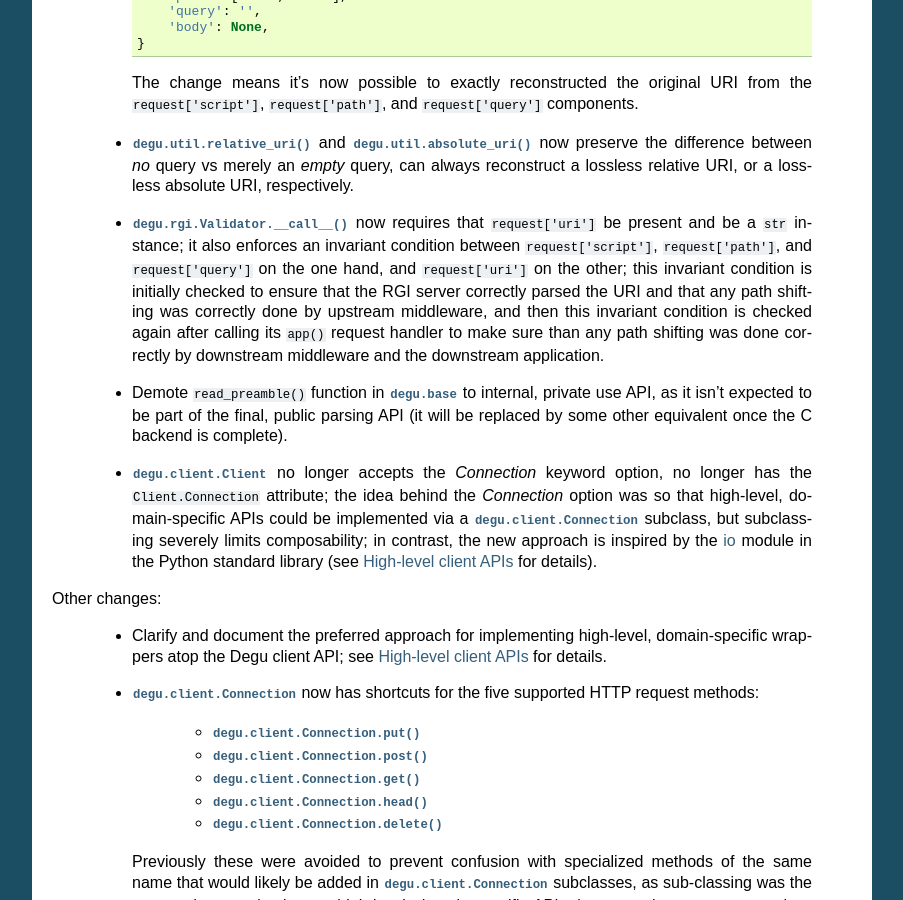
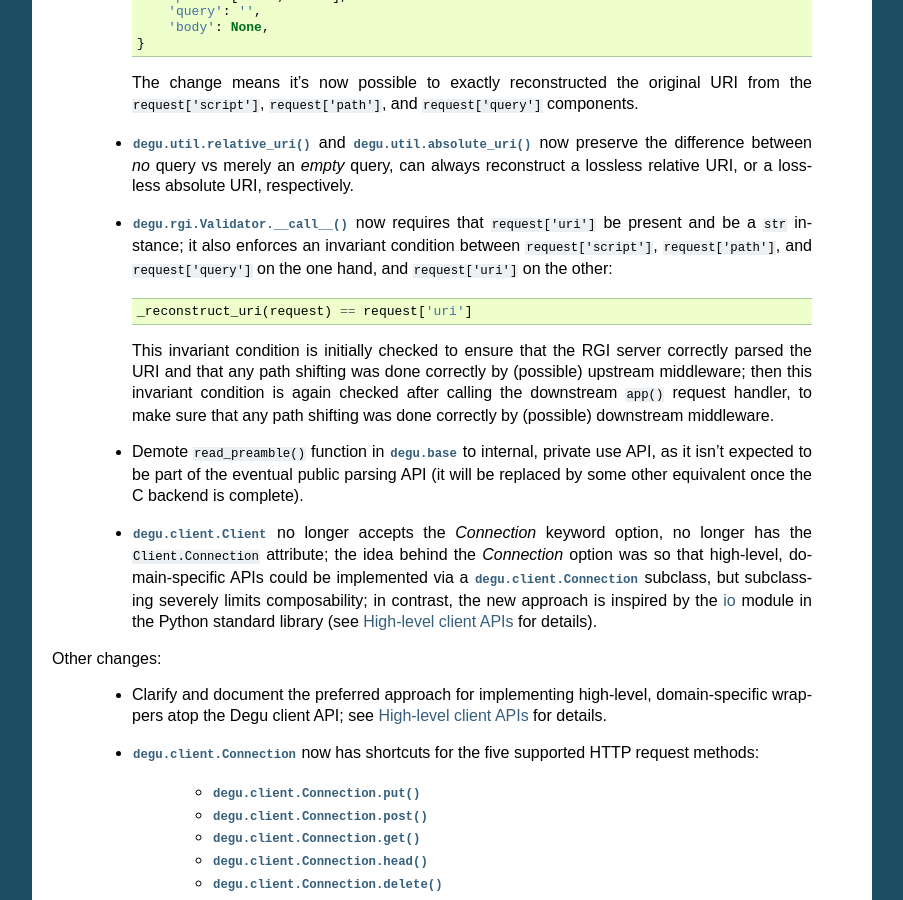
Before and after one commit to json420/degu, a Sphinx documentation site: the page built from doc/changelog.rst, in a window 1280 px wide and 900 px high, scrolled down 1736 px. Shown: the whole window, without its empty margins (198-1101 px from the left). Built offline with Sphinx 7.4.7, drawn with Linux system fonts in a browser that asks for light colours.

Commit message:
Add changelog.rst entry about Validator.__call__() checking request['uri'] and its invariant condition

```diff
--- a/doc/changelog.rst
+++ b/doc/changelog.rst
@@ -112,15 +112,19 @@ Breaking API changes:
         ``request['uri']`` be present and be a ``str`` instance; it also
         enforces an invariant condition between ``request['script']``,
         ``request['path']``, and ``request['query']`` on the one hand, and
-        ``request['uri']`` on the other; this invariant condition is initially
-        checked to ensure that the RGI server correctly parsed the URI and that
-        any path shifting was correctly done by upstream middleware, and then
-        this invariant condition is checked again after calling its ``app()``
-        request handler to make sure than any path shifting was done correctly
-        by downstream middleware and the downstream application.
+        ``request['uri']`` on the other::
+
+            _reconstruct_uri(request) == request['uri']
+
+        This invariant condition is initially checked to ensure that the RGI
+        server correctly parsed the URI and that any path shifting was done
+        correctly by (possible) upstream middleware; then this invariant
+        condition is again checked after calling the downstream ``app()``
+        request handler, to make sure that any path shifting was done correctly
+        by (possible) downstream middleware.
 
     *   Demote ``read_preamble()`` function in :mod:`degu.base` to internal,
-        private use API, as it isn't expected to be part of the final, public
+        private use API, as it isn't expected to be part of the eventual public
         parsing API (it will be replaced by some other equivalent once the C
         backend is complete).
 
```
